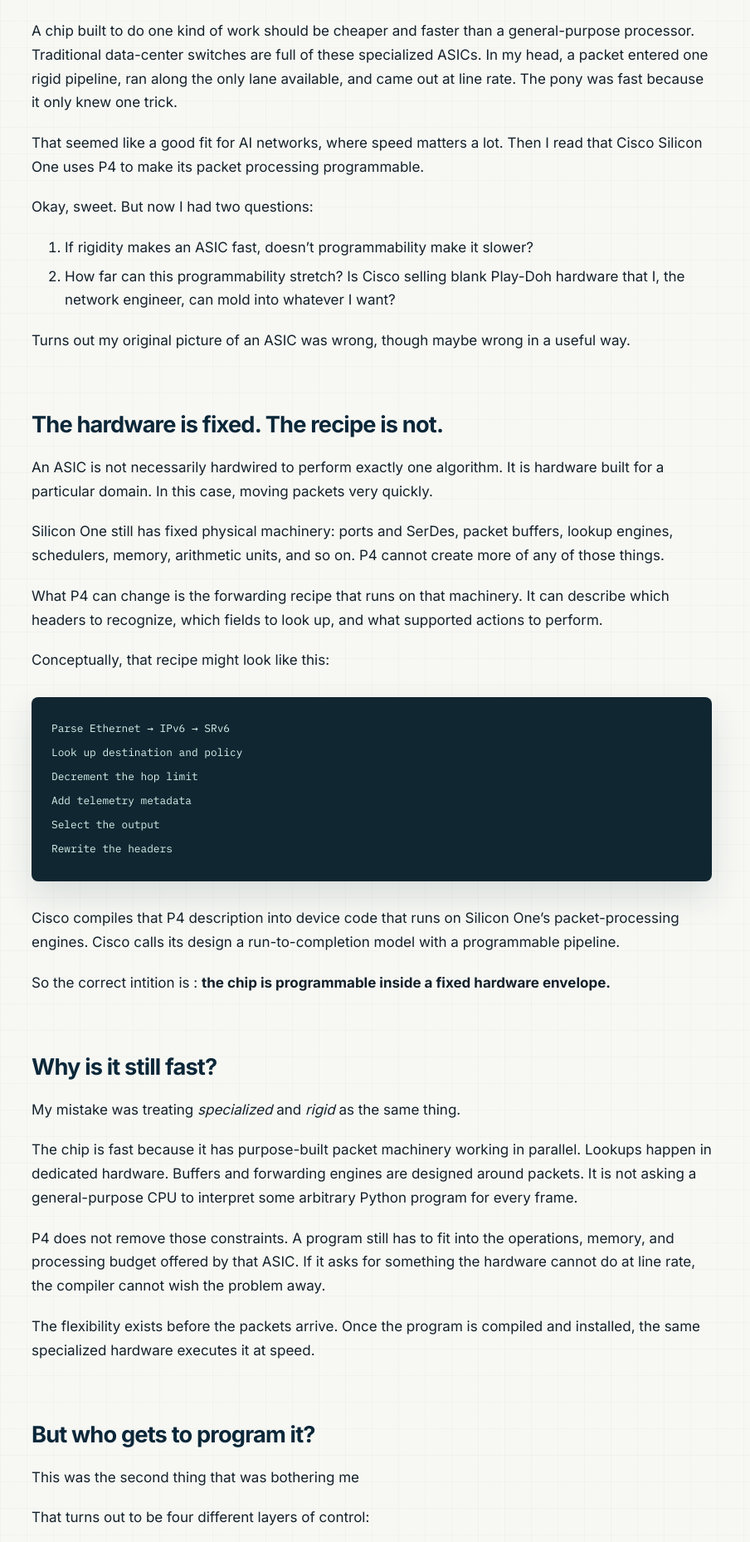
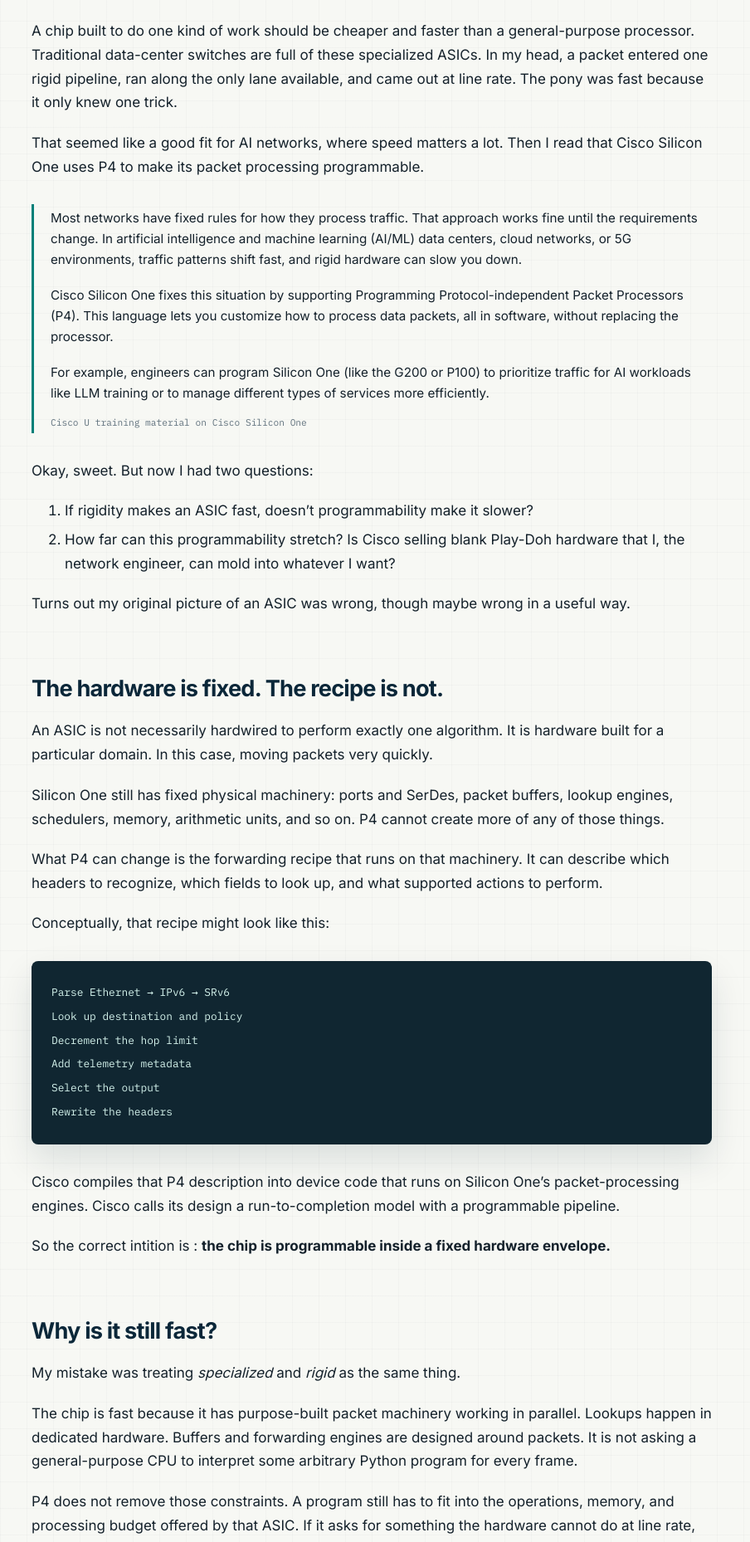
Before and after one commit to karsagar28/karsagar28.github.io, a Jekyll site: the page built from _posts/2026-08-18-if-silicon-one-is-p4-programmable.md, in a window 1280 px wide. Shown: the part 615-2473 px from the top of the page at 83% size, without its empty margins (192-1096 px from the left). Built offline with Jekyll 4.4.1, drawn with Linux system fonts in a browser that asks for light colours.

Commit message:
Add Cisco U quote and resize P4 diagram

```diff
--- a/_posts/2026-08-18-if-silicon-one-is-p4-programmable.md
+++ b/_posts/2026-08-18-if-silicon-one-is-p4-programmable.md
@@ -16,6 +16,13 @@
 A chip built to do one kind of work should be cheaper and faster than a general-purpose processor. Traditional data-center switches are full of these specialized ASICs. In my head, a packet entered one rigid pipeline, ran along the only lane available, and came out at line rate. The pony was fast because it only knew one trick.
 
 That seemed like a good fit for AI networks, where speed matters a lot. Then I read that Cisco Silicon One uses P4 to make its packet processing programmable.
+
+<blockquote class="source-quote">
+  <p>Most networks have fixed rules for how they process traffic. That approach works fine until the requirements change. In artificial intelligence and machine learning (AI/ML) data centers, cloud networks, or 5G environments, traffic patterns shift fast, and rigid hardware can slow you down.</p>
+  <p>Cisco Silicon One fixes this situation by supporting Programming Protocol-independent Packet Processors (P4). This language lets you customize how to process data packets, all in software, without replacing the processor.</p>
+  <p>For example, engineers can program Silicon One (like the G200 or P100) to prioritize traffic for AI workloads like LLM training or to manage different types of services more efficiently.</p>
+  <footer>Cisco U training material on Cisco Silicon One</footer>
+</blockquote>
 
 Okay, sweet. But now I had two questions:
 
@@ -63,8 +70,10 @@
 
 That turns out to be four different layers of control:
 
-![Four stacked layers of programmability: runtime state, deployment profile, the P4 forwarding program, and the physical ASIC. Each layer is constrained by the one below it.]({{ '/assets/images/posts/p4-programmability/layers-of-programmability.svg' | relative_url }})
-
+<figure class="post-figure post-figure--compact">
+  <img src="{{ '/assets/images/posts/p4-programmability/layers-of-programmability.svg' | relative_url }}"
+       alt="Four stacked layers of programmability: runtime state, deployment profile, the P4 forwarding program, and the physical ASIC. Each layer is constrained by the one below it.">
+</figure>
 
 On a normal vendor-supported switch, P4 programmability does not necessarily mean I get the compiler and rewrite the forwarding pipeline myself. More often, it means Cisco can add a new header, encapsulation, or forwarding behavior in a software release without replacing the ASIC. Customers integrating Silicon One more directly may get access to a larger part of the toolchain.
 
--- a/assets/css/main.css
+++ b/assets/css/main.css
@@ -244,6 +244,24 @@
   font-size: 1.15rem;
 }
 
+.post-content .source-quote {
+  padding-left: 20px;
+  color: var(--ink);
+  font-size: 0.95rem;
+  line-height: 1.65;
+}
+
+.post-content .source-quote p:first-child { margin-top: 0; }
+
+.post-content .source-quote p:last-of-type { margin-bottom: 0; }
+
+.post-content .source-quote footer {
+  margin-top: 14px;
+  color: var(--muted);
+  font-family: var(--mono);
+  font-size: 0.7rem;
+}
+
 .post-content code {
   padding: 0.12em 0.32em;
   border-radius: 3px;
@@ -308,6 +326,12 @@
 .post-figure { margin: 2.4em 0; }
 
 .post-figure img { margin-bottom: 0; }
+
+.post-figure--compact {
+  max-width: 620px;
+  margin-right: auto;
+  margin-left: auto;
+}
 
 .post-figure figcaption {
   margin-top: 10px;
```
Also changed, not shown: STYLE_GUIDE.md (+2 -0 lines).
